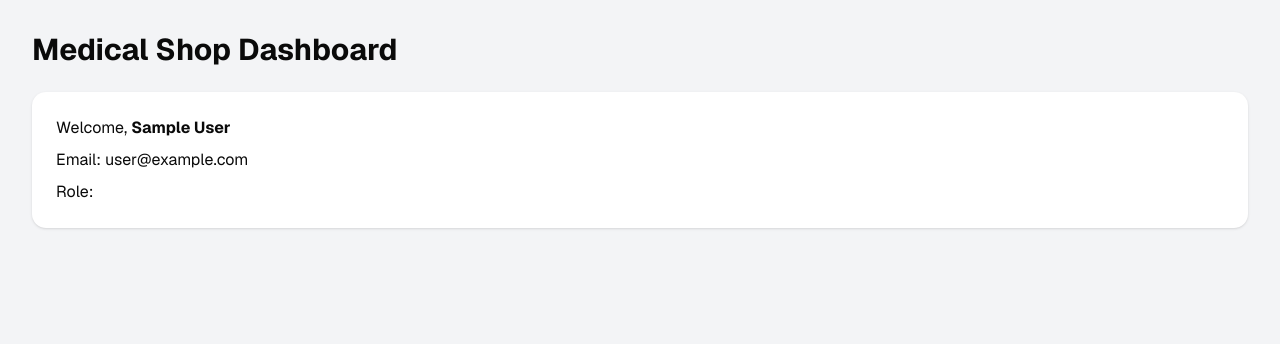
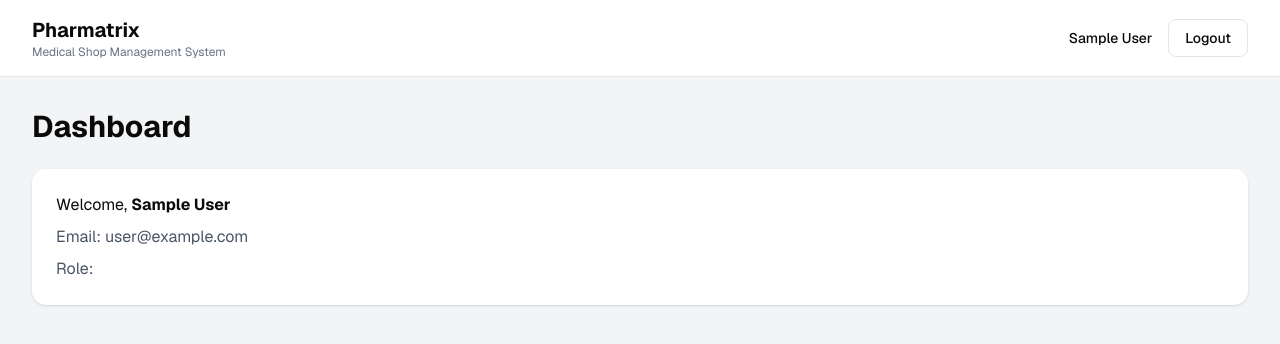
Before and after one commit to CheSubhro/pharmatrix, a Next.js app: page /dashboard in a window 1280 px wide. Shown: the top 344 px of the page. Built offline with nearby package versions, Linux system fonts and the light colour scheme; no server answers; sample sign-in values are in the browser's storage.

Commit message:
Logut setup Complete

```diff
--- a/src/app/dashboard/page.tsx
+++ b/src/app/dashboard/page.tsx
@@ -2,6 +2,7 @@
 import { getServerSession } from "next-auth";
 import { authOptions } from "@/lib/auth";
 import { redirect } from "next/navigation";
+import UserMenu from "@/components/auth/UserMenu";
 
 export default async function DashboardPage() {
   const session = await getServerSession(authOptions);
@@ -11,24 +12,45 @@ export default async function DashboardPage() {
   }
 
   return (
-    <main className="min-h-screen bg-gray-100 p-8">
-      <h1 className="text-3xl font-bold">
-        Medical Shop Dashboard
+    <main className="min-h-screen bg-gray-100">
+      <header className="border-b bg-white px-8 py-4">
+        <div className="mx-auto flex max-w-7xl items-center justify-between">
+          <div>
+            <h1 className="text-xl font-bold">
+              Pharmatrix
             </h1>
+
+            <p className="text-xs text-gray-500">
+              Medical Shop Management System
+            </p>
+          </div>
+
+          <UserMenu
+            name={session.user.name}
+            role={session.user.role}
+          />
+        </div>
+      </header>
+
+      <section className="mx-auto max-w-7xl p-8">
+        <h2 className="text-3xl font-bold">
+          Dashboard
+        </h2>
 
         <div className="mt-6 rounded-xl bg-white p-6 shadow">
           <p>
             Welcome, <strong>{session.user.name}</strong>
           </p>
 
-        <p className="mt-2">
+          <p className="mt-2 text-gray-600">
             Email: {session.user.email}
           </p>
 
-        <p className="mt-2">
+          <p className="mt-2 text-gray-600">
             Role: {session.user.role}
           </p>
         </div>
+      </section>
     </main>
   );
 }
--- /dev/null
+++ b/src/components/auth/UserMenu.tsx
@@ -0,0 +1,41 @@
+
+"use client";
+
+import { signOut } from "next-auth/react";
+
+interface UserMenuProps {
+  name?: string | null;
+  role?: string | null;
+}
+
+export default function UserMenu({
+  name,
+  role,
+}: UserMenuProps) {
+  async function handleLogout() {
+    await signOut({
+      callbackUrl: "/login",
+    });
+  }
+
+  return (
+    <div className="flex items-center gap-4">
+      <div className="text-right">
+        <p className="text-sm font-medium">
+          {name}
+        </p>
+
+        <p className="text-xs text-gray-500">
+          {role}
+        </p>
+      </div>
+
+      <button
+        onClick={handleLogout}
+        className="rounded-md border px-4 py-2 text-sm font-medium hover:bg-gray-100"
+      >
+        Logout
+      </button>
+    </div>
+  );
+}
```
Lines whose indentation alone changed are shown as unchanged.
